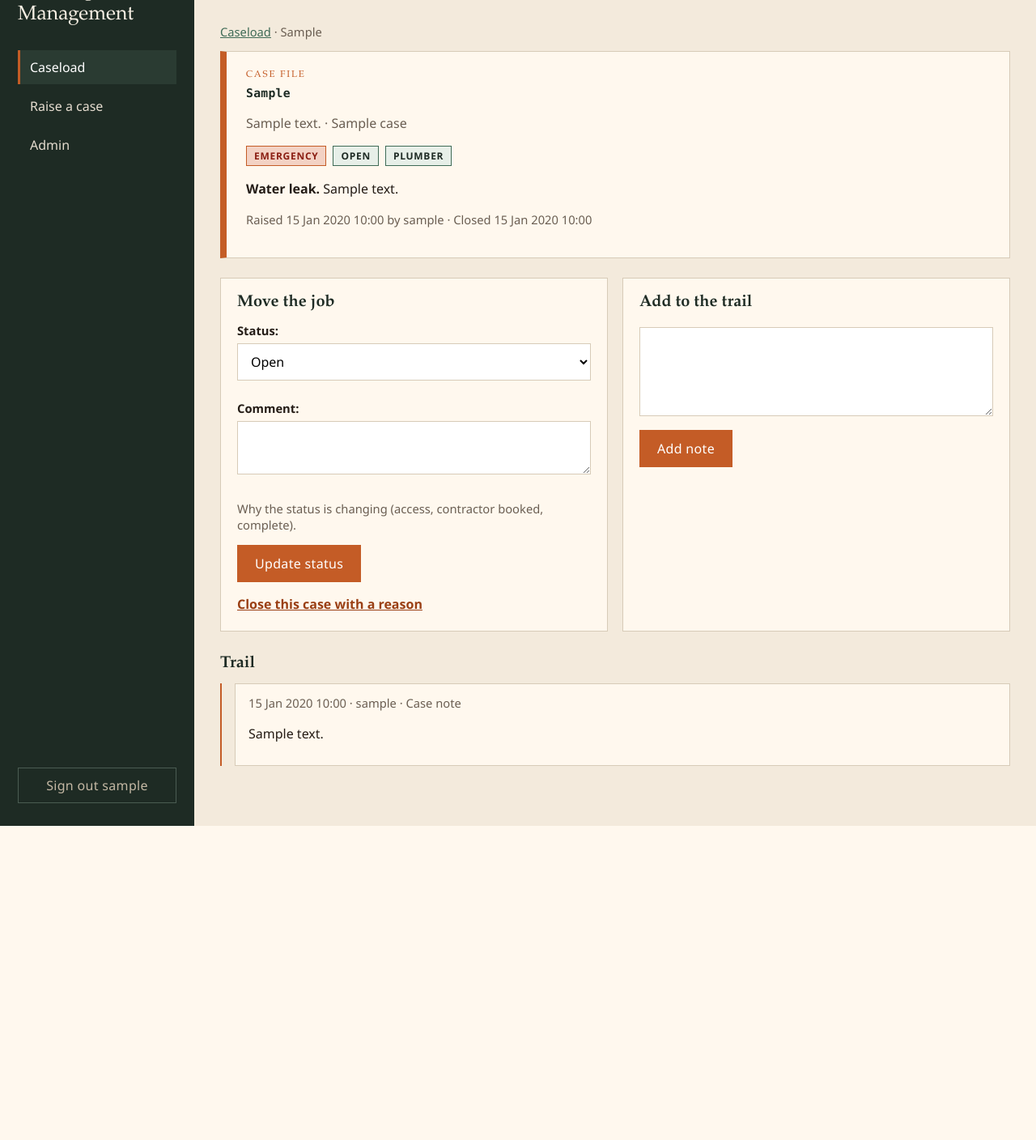
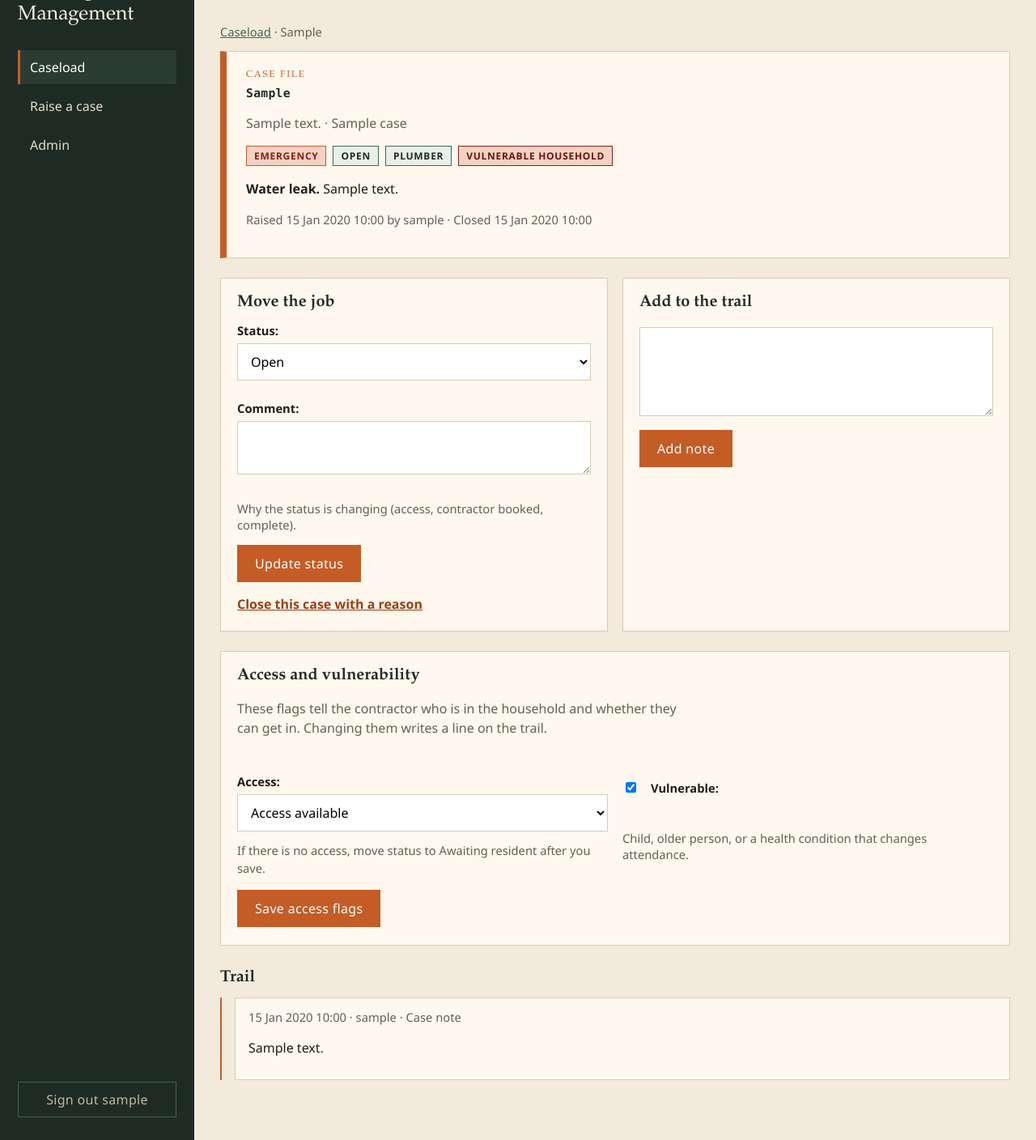
Before and after one commit to jomoz-dev/housing-case-management, a Django app: a page that uses templates/cases/detail.html in a window 1280 px wide. Shown: the part 105-1513 px from the top of the page at 81% size. Before the commit the page ends 1125 px from the top, so only its background shows below. Run offline with Django 4.2, Linux system fonts and the light colour scheme; a user stored in the database is signed in; tables that the repository leaves empty hold one stand-in row (values such as "Sample post").

Commit message:
Add access and vulnerability flags to each case.
Advisors can record no access, appointment needed and a vulnerable household, filter the caseload by those flags, and see the change on the trail.

```diff
--- a/cases/admin.py
+++ b/cases/admin.py
@@ -18,9 +18,11 @@ class CaseAdmin(admin.ModelAdmin):
         "priority",
         "status",
         "trade",
+        "access",
+        "vulnerable",
         "created_at",
     )
-    list_filter = ("status", "priority", "repair_type", "trade")
+    list_filter = ("status", "priority", "repair_type", "trade", "access", "vulnerable")
     search_fields = ("reference", "address", "resident_name", "summary")
     inlines = [CaseNoteInline]
 
--- a/cases/forms.py
+++ b/cases/forms.py
@@ -12,8 +12,16 @@ class CaseForm(forms.ModelForm):
             "repair_type",
             "priority",
             "trade",
+            "access",
+            "vulnerable",
             "summary",
         ]
+
+
+class AccessForm(forms.ModelForm):
+    class Meta:
+        model = Case
+        fields = ["access", "vulnerable"]
 
 
 class CaseNoteForm(forms.ModelForm):
--- a/cases/models.py
+++ b/cases/models.py
@@ -44,6 +44,15 @@ class Case(models.Model):
         (STATUS_CLOSED, "Closed"),
     ]
 
+    ACCESS_AVAILABLE = "available"
+    ACCESS_NO_ACCESS = "no_access"
+    ACCESS_APPOINTMENT = "appointment"
+    ACCESS_CHOICES = [
+        (ACCESS_AVAILABLE, "Access available"),
+        (ACCESS_NO_ACCESS, "No access"),
+        (ACCESS_APPOINTMENT, "Appointment needed"),
+    ]
+
     TRADE_CHOICES = [
         ("plumber", "Plumber"),
         ("electrician", "Electrician"),
@@ -64,6 +73,16 @@ class Case(models.Model):
         max_length=30, choices=STATUS_CHOICES, default=STATUS_OPEN
     )
     trade = models.CharField(max_length=30, choices=TRADE_CHOICES)
+    access = models.CharField(
+        max_length=20,
+        choices=ACCESS_CHOICES,
+        default=ACCESS_AVAILABLE,
+        help_text="If there is no access, move status to Awaiting resident after you save.",
+    )
+    vulnerable = models.BooleanField(
+        default=False,
+        help_text="Child, older person, or a health condition that changes attendance.",
+    )
     summary = models.TextField(help_text="What was reported and why this priority.")
     created_by = models.ForeignKey(
         settings.AUTH_USER_MODEL,
--- a/cases/views.py
+++ b/cases/views.py
@@ -3,7 +3,7 @@ from django.contrib.auth.decorators import login_required
 from django.db.models import Count, Q
 from django.shortcuts import get_object_or_404, redirect, render
 
-from .forms import CaseForm, CaseNoteForm, CloseCaseForm, StatusForm
+from .forms import AccessForm, CaseForm, CaseNoteForm, CloseCaseForm, StatusForm
 from .models import Case, CaseNote
 
 
@@ -14,6 +14,8 @@ def case_list(request):
     status = request.GET.get("status", "").strip()
     priority = request.GET.get("priority", "").strip()
     repair_type = request.GET.get("repair_type", "").strip()
+    access = request.GET.get("access", "").strip()
+    vulnerable_only = request.GET.get("vulnerable") == "1"
 
     if query:
         cases = cases.filter(
@@ -34,6 +36,12 @@ def case_list(request):
         cases = cases.filter(repair_type=repair_type)
     else:
         repair_type = ""
+    if access in dict(Case.ACCESS_CHOICES) and access != Case.ACCESS_AVAILABLE:
+        cases = cases.filter(access=access)
+    else:
+        access = ""
+    if vulnerable_only:
+        cases = cases.filter(vulnerable=True)
 
     counts = {
         row["status"]: row["total"]
@@ -52,6 +60,8 @@ def case_list(request):
             "status": status,
             "priority": priority,
             "repair_type": repair_type,
+            "access": access,
+            "vulnerable_only": vulnerable_only,
             "status_choices": Case.STATUS_CHOICES,
             "priority_choices": Case.PRIORITY_CHOICES,
             "repair_choices": Case.REPAIR_CHOICES,
@@ -69,11 +79,18 @@ def case_create(request):
             case = form.save(commit=False)
             case.created_by = request.user
             case.save()
+            opening = (
+                f"Case opened as {case.get_status_display()} / {case.get_priority_display()}."
+            )
+            if case.vulnerable:
+                opening += " Vulnerable household."
+            if case.access != Case.ACCESS_AVAILABLE:
+                opening += f" {case.get_access_display()}."
             CaseNote.objects.create(
                 case=case,
                 author=request.user,
                 kind=CaseNote.STATUS,
-                body=f"Case opened as {case.get_status_display()} / {case.get_priority_display()}.",
+                body=opening,
             )
             messages.success(request, f"Case {case.reference} raised.")
             return redirect(case)
@@ -87,6 +104,7 @@ def case_detail(request, reference):
     case = get_object_or_404(Case, reference=reference)
     note_form = CaseNoteForm()
     status_form = StatusForm(initial={"status": case.status})
+    access_form = AccessForm(instance=case)
 
     if request.method == "POST":
         action = request.POST.get("action")
@@ -122,6 +140,25 @@ def case_detail(request, reference):
                 )
                 messages.success(request, "Status updated.")
                 return redirect(case)
+        elif action == "access":
+            access_form = AccessForm(request.POST, instance=case)
+            if access_form.is_valid():
+                previous_access = case.get_access_display()
+                previous_vulnerable = case.vulnerable
+                access_form.save()
+                case.refresh_from_db()
+                CaseNote.objects.create(
+                    case=case,
+                    author=request.user,
+                    kind=CaseNote.NOTE,
+                    body=(
+                        "Access / vulnerability updated: "
+                        f"{previous_access} → {case.get_access_display()}; "
+                        f"vulnerable {previous_vulnerable} → {case.vulnerable}."
+                    ),
+                )
+                messages.success(request, "Access and vulnerability updated.")
+                return redirect(case)
 
     return render(
         request,
@@ -130,6 +167,7 @@ def case_detail(request, reference):
             "case": case,
             "note_form": note_form,
             "status_form": status_form,
+            "access_form": access_form,
         },
     )
 
--- a/static/style.css
+++ b/static/style.css
@@ -469,6 +469,37 @@ table.cases tbody tr:hover {
     grid-column: 1 / -1;
 }
 
+.field-vulnerable input,
+.check-row input {
+    width: auto;
+    margin-right: 8px;
+}
+
+.check-row {
+    display: flex;
+    flex-wrap: wrap;
+    align-items: center;
+    gap: 6px 10px;
+    margin-top: 18px;
+}
+
+.check-row label {
+    margin: 0;
+}
+
+.flag.vulnerable {
+    color: #6b140c;
+    background: #f3d2c4;
+    border-color: #8b1e12;
+}
+
+.flag.access-no_access,
+.flag.access-appointment {
+    color: #4a3a18;
+    background: #efe0c8;
+    border-color: #8a6a2a;
+}
+
 .trail {
     list-style: none;
     padding: 0;
--- a/templates/cases/detail.html
+++ b/templates/cases/detail.html
@@ -11,6 +11,8 @@
             <span class="flag priority-{{ case.priority }}">{{ case.get_priority_display }}</span>
             <span class="flag status">{{ case.get_status_display }}</span>
             <span class="flag trade">{{ case.get_trade_display }}</span>
+            {% if case.vulnerable %}<span class="flag vulnerable">Vulnerable household</span>{% endif %}
+            {% if case.access != 'available' %}<span class="flag access-{{ case.access }}">{{ case.get_access_display }}</span>{% endif %}
         </p>
     </header>
     <p class="summary"><strong>{{ case.get_repair_type_display }}.</strong> {{ case.summary }}</p>
@@ -48,6 +50,20 @@
     </section>
 </div>
 
+<section class="panel">
+    <h2>Access and vulnerability</h2>
+    <p class="lede">These flags tell the contractor who is in the household and whether they can get in. Changing them writes a line on the trail.</p>
+    <form method="post">
+        {% csrf_token %}
+        <input type="hidden" name="action" value="access">
+        <div class="raise-grid">
+            <p>{{ access_form.access.label_tag }}{{ access_form.access }}<span class="hint">{{ access_form.access.help_text }}</span></p>
+            <p class="check-row">{{ access_form.vulnerable }} {{ access_form.vulnerable.label_tag }}<span class="hint">{{ access_form.vulnerable.help_text }}</span></p>
+        </div>
+        <button type="submit">Save access flags</button>
+    </form>
+</section>
+
 <h2>Trail</h2>
 <ol class="trail">
     {% for note in case.notes.all %}
```
Also changed, not shown: cases/management/commands/seed_cases.py (+14 -2 lines), cases/tests.py (+35 -0 lines), templates/cases/list.html (+11 -2 lines), README.md, cases/migrations/0002_case_access_case_vulnerable.py (added).
